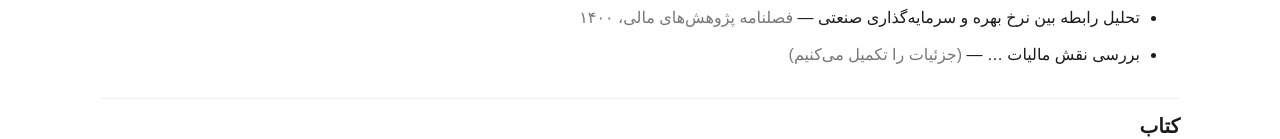
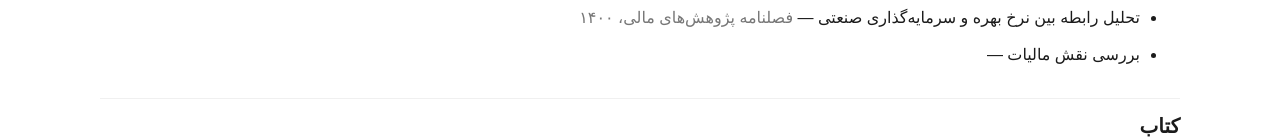
Before and after one commit to mohammadbadrian0-art/Mohammadbadrian.github.io, a plain HTML site: page index.html in a window 1280 px wide. Shown: the part 1235-1374 px from the top of the page. Drawn offline with Linux system fonts and the light colour scheme.

Commit message:
Update index.html

```diff
--- a/index.html
+++ b/index.html
@@ -181,7 +181,7 @@
       <ul>
         <li>تأثیر سیاست‌های ارزی بر صادرات غیرنفتی ایران — <span class="muted">مجله اقتصاد نوین، ۱۴۰۱</span></li>
         <li>تحلیل رابطه بین نرخ بهره و سرمایه‌گذاری صنعتی — <span class="muted">فصلنامه پژوهش‌های مالی، ۱۴۰۰</span></li>
-        <li>بررسی نقش مالیات … — <span class="muted">(جزئیات را تکمیل می‌کنیم)</span></li>
+        <li>بررسی نقش مالیات  — <span class="muted"></span></li>
       </ul>
     </section>
 
```
